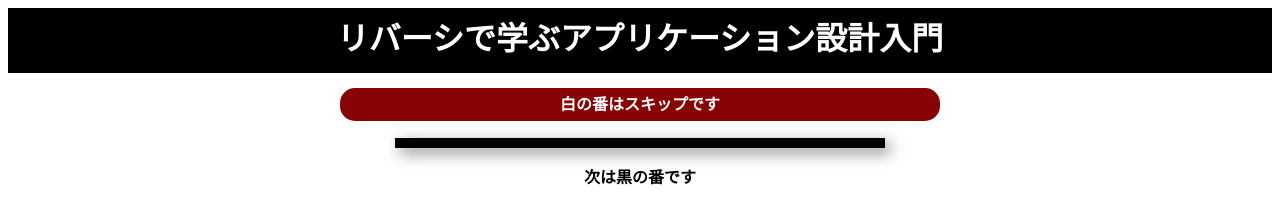
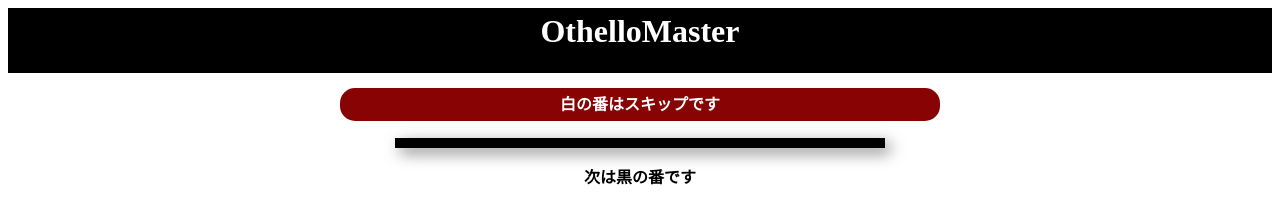
Before and after one commit to smieanne/Reversi, a website: page static/index.html in a window 1280 px wide. Drawn offline with Linux system fonts and the light colour scheme; no server answers.

Commit message:
h1タグ変更

```diff
--- a/static/index.html
+++ b/static/index.html
@@ -7,7 +7,7 @@
   </head>
   <body>
     <header>
-      <h1>リバーシで学ぶアプリケーション設計入門</h1>
+      <h1>OthelloMaster</h1>
     </header>
     <main>
       <div class="warning-message-area">
```
